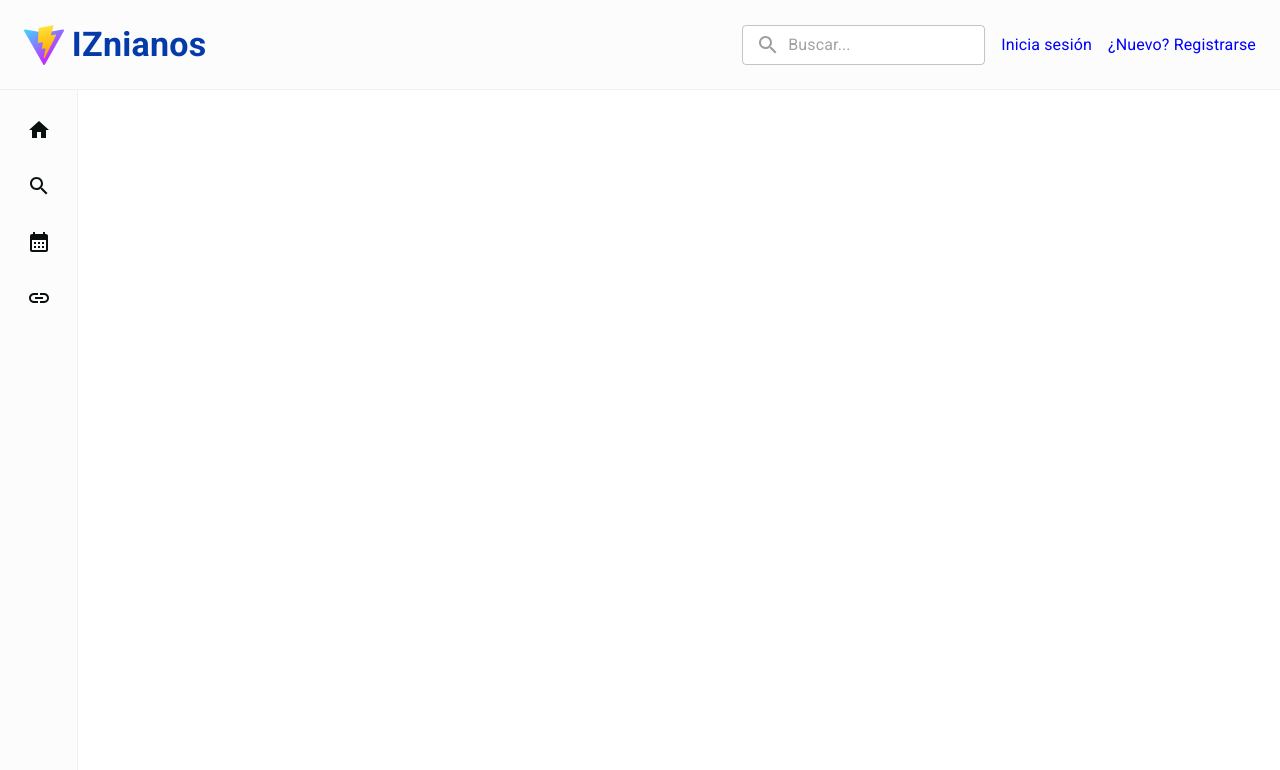
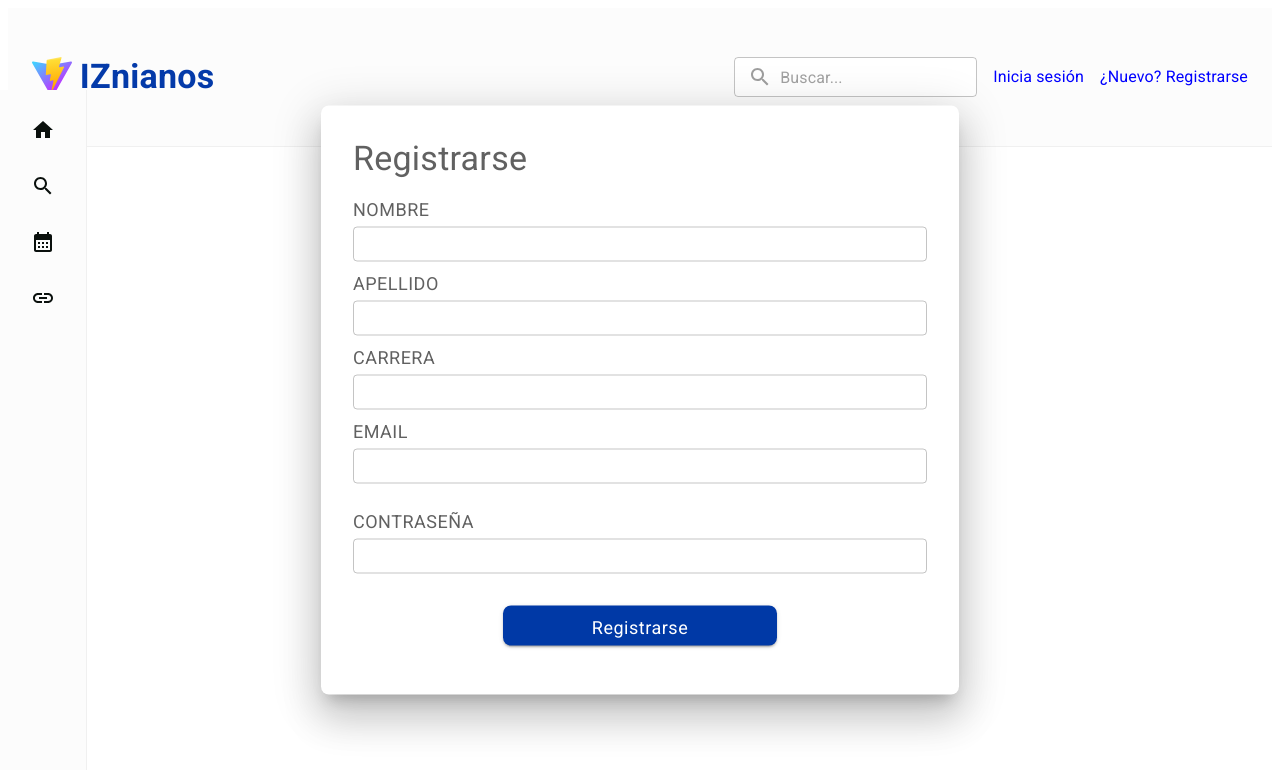
Before and after one commit to 1nazareno1/Front-ALG-3, a React (Vite) app: page /registrarse in a window 1280 px wide. Shown: the top 770 px of the page. Built offline with nearby package versions, Linux system fonts and the light colour scheme.

Commit message:
RegistrarsePage

```diff
--- a/package.json
+++ b/package.json
@@ -16,7 +16,7 @@
     "@mui/material": "^7.0.2",
     "react": "^19.0.0",
     "react-dom": "^19.0.0",
-    "react-router-dom": "^7.5.0"
+    "react-router-dom": "^7.8.2"
   },
   "devDependencies": {
     "@eslint/js": "^9.21.0",
--- a/src/App.jsx
+++ b/src/App.jsx
@@ -5,21 +5,24 @@ import { ForumPage } from './pages/forum/ForumPage'
 import { theme } from './theme/Theme'
 import { ThemeProvider } from '@mui/material'
 
+
+//importamos la página de registro
+import  RegistrarsePage  from './pages/registrarse/RegistrarsePage'
+
 //* Este archivo contiene toda la aplicación
 function App() {
   return (
-    <>
-      <BrowserRouter>
+
       <ThemeProvider theme={theme}>
         <Interface>
           <Routes>
             <Route path="/" index element={<HomePage />} />
             <Route path="/foro" element={<ForumPage />} />
+            <Route path="/registrarse" element={<RegistrarsePage />} />
           </Routes>
         </Interface>
       </ThemeProvider>
-      </BrowserRouter>
-    </>
+
   )
 }
 
--- a/src/components/modals/RegistrarseModal.jsx
+++ b/src/components/modals/RegistrarseModal.jsx
@@ -12,7 +12,7 @@ function RegistrarseModal({ open, onClose }) {
           left: '50%',
           transform: 'translate(-50%, -50%)',
           width: 574,
-          height: 550,
+          height: 525,
           bgcolor: 'background.paper',
           boxShadow: 24,
           p: 4,
--- /dev/null
+++ b/src/pages/registrarse/RegistrarsePage.jsx
@@ -0,0 +1,97 @@
+import { Box, TextField, Typography, Button } from '@mui/material';
+import CloseIcon from '@mui/icons-material/Close';
+import React from 'react';
+
+function RegistrarsePage({ onClose }) {
+  return (
+    <Box
+      sx={{
+        position: 'absolute',
+        top: '50%',
+        left: '50%',
+        transform: 'translate(-50%, -50%)',
+        width: 574,
+        height: 525,
+        bgcolor: 'background.paper',
+        boxShadow: 24,
+        p: 4,
+        borderRadius: 2,
+      }}
+    >
+      {/* Encabezado */}
+      <Box sx={{ display: 'flex', justifyContent: 'space-between', alignItems: 'center', mb: 2 }}>
+        <Typography variant="h4" color="grey.700" sx={{ fontWeight: 400 }}>
+          Registrarse
+        </Typography>
+        {onClose && (
+          <Box
+            component="button"
+            onClick={onClose}
+            sx={{
+              background: 'none',
+              border: 'none',
+              fontSize: 28,
+              cursor: 'pointer',
+              color: 'grey.700',
+              lineHeight: 1,
+              p: 0,
+            }}
+            aria-label="Cerrar"
+          >
+            <CloseIcon fontSize="inherit" />
+          </Box>
+        )}
+      </Box>
+
+      {/* Campos */}
+      <Typography sx={{ fontWeight: 400, fontSize: 18, color: 'grey.700', letterSpacing: 0.5, mb: 0.5 }}>
+        NOMBRE
+      </Typography>
+      <TextField variant="outlined" fullWidth sx={{ mb: 1 }} InputProps={{ sx: { height: 35, fontSize: 15 } }} />
+
+      <Typography sx={{ fontWeight: 400, fontSize: 18, color: 'grey.700', letterSpacing: 0.5, mb: 0.5 }}>
+        APELLIDO
+      </Typography>
+      <TextField variant="outlined" fullWidth sx={{ mb: 1 }} InputProps={{ sx: { height: 35, fontSize: 15 } }} />
+
+      <Typography sx={{ fontWeight: 400, fontSize: 18, color: 'grey.700', letterSpacing: 0.5, mb: 0.5 }}>
+        CARRERA
+      </Typography>
+      <TextField variant="outlined" fullWidth sx={{ mb: 1 }} InputProps={{ sx: { height: 35, fontSize: 15 } }} />
+
+      <Typography sx={{ fontWeight: 400, fontSize: 18, color: 'grey.700', letterSpacing: 0.5, mb: 0.5 }}>
+        EMAIL
+      </Typography>
+      <TextField variant="outlined" fullWidth sx={{ mb: 3 }} InputProps={{ sx: { height: 35, fontSize: 15 } }} />
+
+      <Typography sx={{ fontWeight: 400, fontSize: 18, color: 'grey.700', letterSpacing: 0.5, mb: 0.5 }}>
+        CONTRASEÑA
+      </Typography>
+      <TextField type="password" variant="outlined" fullWidth sx={{ mb: 3 }} InputProps={{ sx: { height: 35, fontSize: 15 } }} />
+
+      <Button
+        variant="contained"
+        sx={{
+          bgcolor: '#0039A6',
+          mx: 'auto',
+          display: 'block',
+          borderRadius: 2,
+          height: 40,
+          width: 274,
+          mb: 1,
+          mt: 1,
+          fontWeight: 400,
+          fontSize: 18,
+          textTransform: 'none',
+          '&:hover': {
+            bgcolor: '#002f86',
+          },
+        }}
+      >
+        Registrarse
+      </Button>
+    </Box>
+  );
+}
+
+export default RegistrarsePage;
```
Also changed, not shown: src/main.jsx (+5 -5 lines), 1 other file (tests, documents, lock files or other folders). Lines whose indentation alone changed are shown as unchanged.
